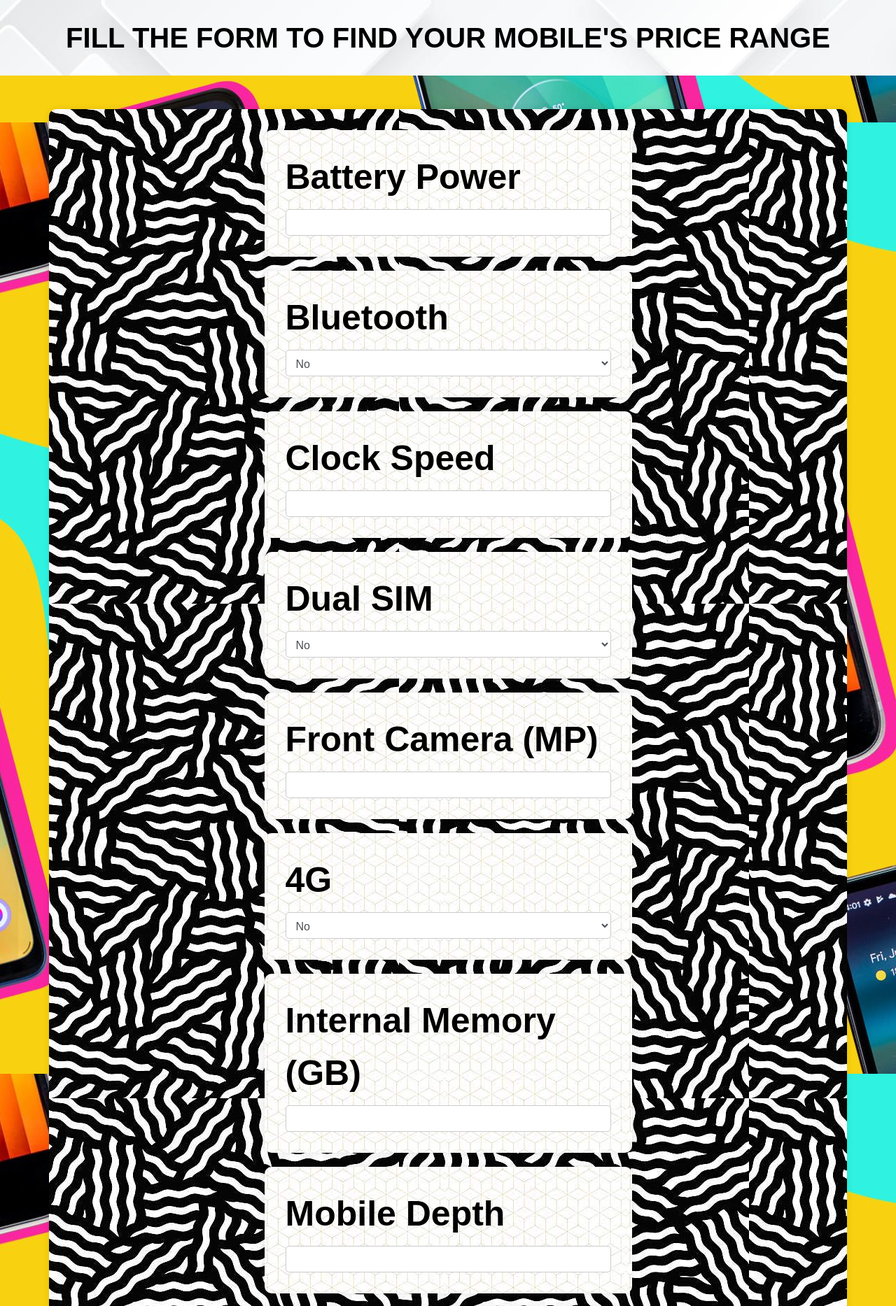
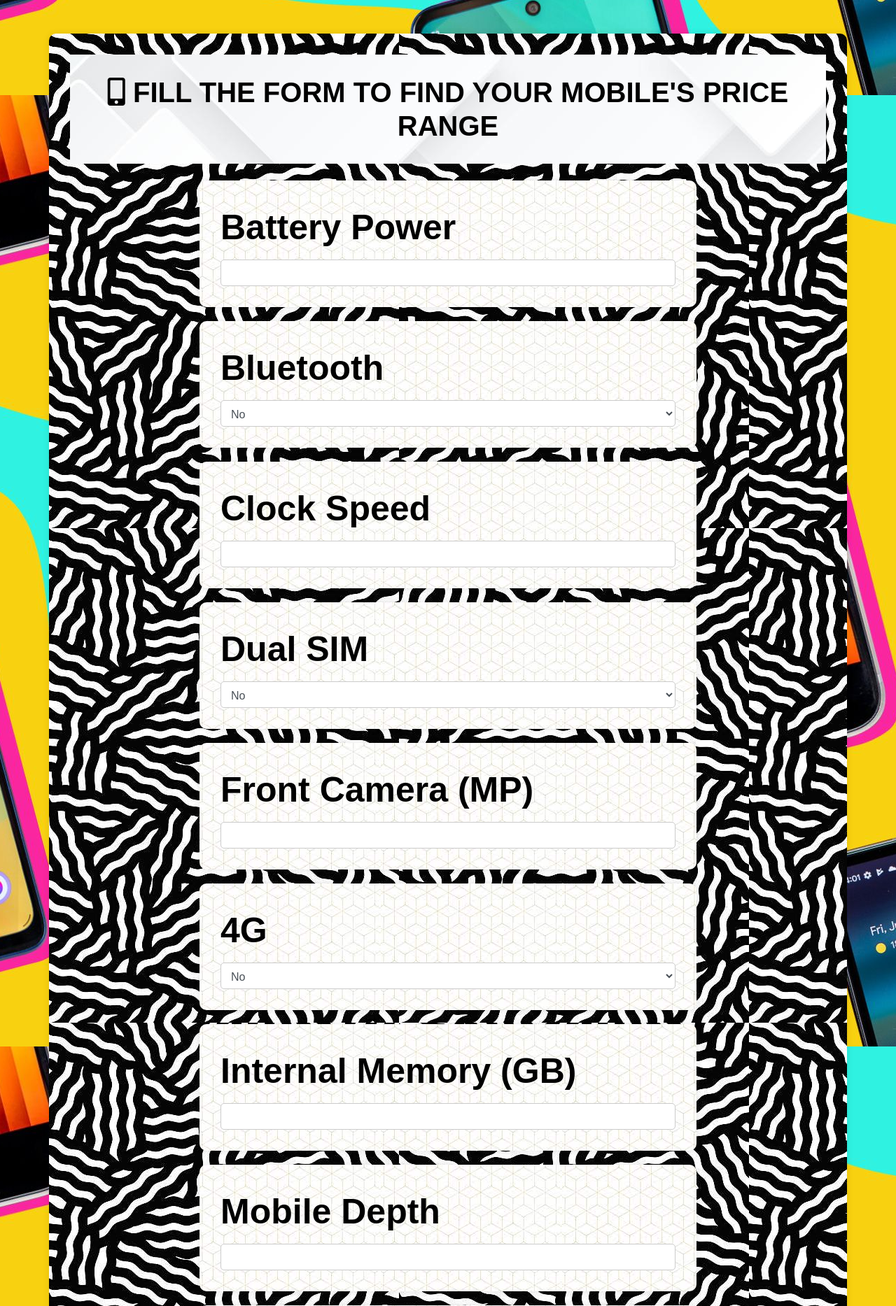
Before and after one commit to ApolloPhantom/Mobile-Price-Finder, a Python web app: template templates/index.html in a window 1280 px wide. Shown: the top 1867 px of the page at 70% size. Run offline with Jinja, Linux system fonts and the light colour scheme; the template is opened without the code that fills it, so the values that code supplies are empty; some libraries are stand-ins or nearby versions.

Commit message:
altering style

```diff
--- a/templates/index.html
+++ b/templates/index.html
@@ -5,13 +5,14 @@
   <meta name="viewport" content="width=device-width, initial-scale=1.0">
   <title>Mobile Phone Form</title>
   <link rel="stylesheet" href="https://stackpath.bootstrapcdn.com/bootstrap/4.5.2/css/bootstrap.min.css">
+  <link rel="stylesheet" href="https://cdnjs.cloudflare.com/ajax/libs/font-awesome/5.15.4/css/all.min.css">
   <link rel="stylesheet" href="/static/styles.css">
 </head>
 <body>
-    <h1>Fill the form to find your mobile's price range</h1>
   <div class="container mt-5">
+    <h1 class="text-center mb-4"><i class="fas fa-mobile-alt"></i> Fill the form to find your mobile's price range</h1>
     <div class="row justify-content-center">
-      <div class="col-md-6">
+      <div class="col-md-8">
         <form action="/submit" method="POST">
           <div class="form-group">
             <label for="battery_power">Battery Power</label>
@@ -111,7 +112,7 @@
               <option value="1">Yes</option>
             </select>
           </div>
-          <button type="submit" class="btn btn-primary">Submit</button>
+          <button type="submit" class="btn btn-primary btn-block"><i class="fas fa-paper-plane"></i> Submit</button>
         </form>
       </div>
     </div>
```
Also changed, not shown: templates/result.html (+18 -10 lines), 1 other file.
